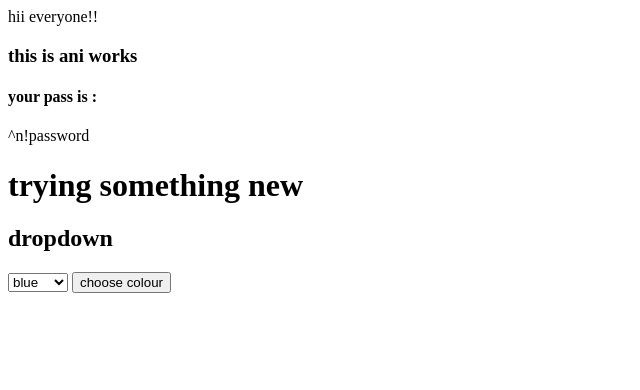
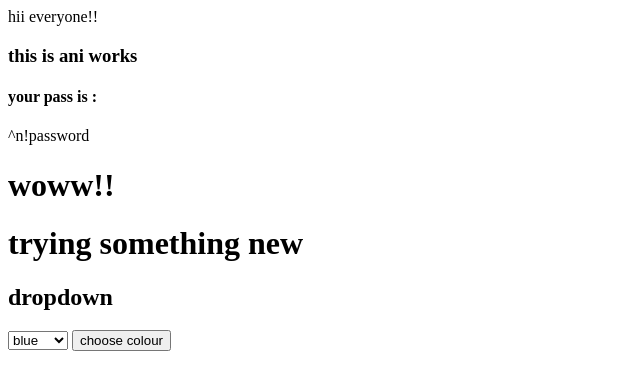
Before and after one commit to Anjali-224/password_generator, a Django app: page /ani in a window 1280 px wide. Shown: the top 390 px of the page, without its empty margins (0-640 px from the left). Run offline with Django 3.2, Linux system fonts and the light colour scheme.

Commit message:
i made some tweeks!

```diff
--- a/genapp/templates/genapp/about.html
+++ b/genapp/templates/genapp/about.html
@@ -3,5 +3,6 @@
     curently i am learning as a college grad.
     <h3>
         lets see whether it works or not
+        this works wow!!
     </h3>
 </h2>
--- a/genapp/templates/genapp/ani.html
+++ b/genapp/templates/genapp/ani.html
@@ -2,6 +2,8 @@ hii everyone!!
 <h3>this is ani works</h3>
 <h4>your pass is : </h4>
 {{password}}
+<br>
+<h1>woww!!</h1>
 
 <h1>
     trying something new
```
